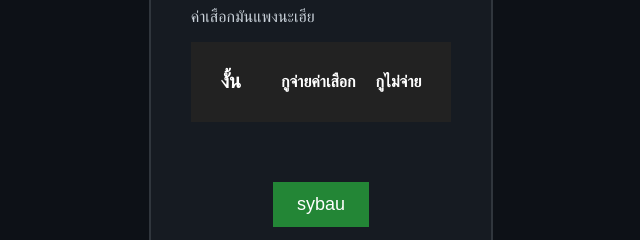
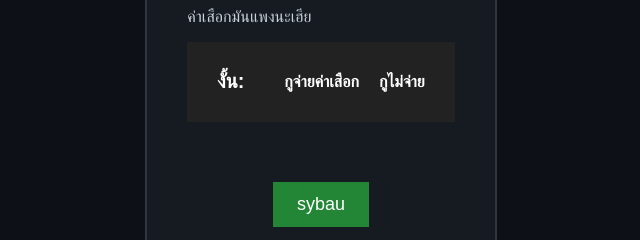
Before and after one commit to Taeyaefae4567/portfolio, a plain HTML site: page home.html in a window 1280 px wide. Shown: the part 142-382 px from the top of the page, 319-959 px from the left. Drawn offline with Linux system fonts and the light colour scheme.

Commit message:
home.html

```diff
--- a/home.html
+++ b/home.html
@@ -10,7 +10,7 @@
             <h1>เฮียอยากรู้ป่ะละ</h1>
             <p>ค่าเสือกมันแพงนะเฮีย</p>
             <nav class="navbar">
-                <div class="logo">งั้น</div>
+                <div class="logo">งั้น:</div>
                 <ul class="nav-links">
                     <li><a href="index.html">กูจ่ายค่าเสือก</a></li>
                      <li><a href="https://www.youtube.com/watch?v=xvFZjo5PgG0">กูไม่จ่าย</a></li>
```
